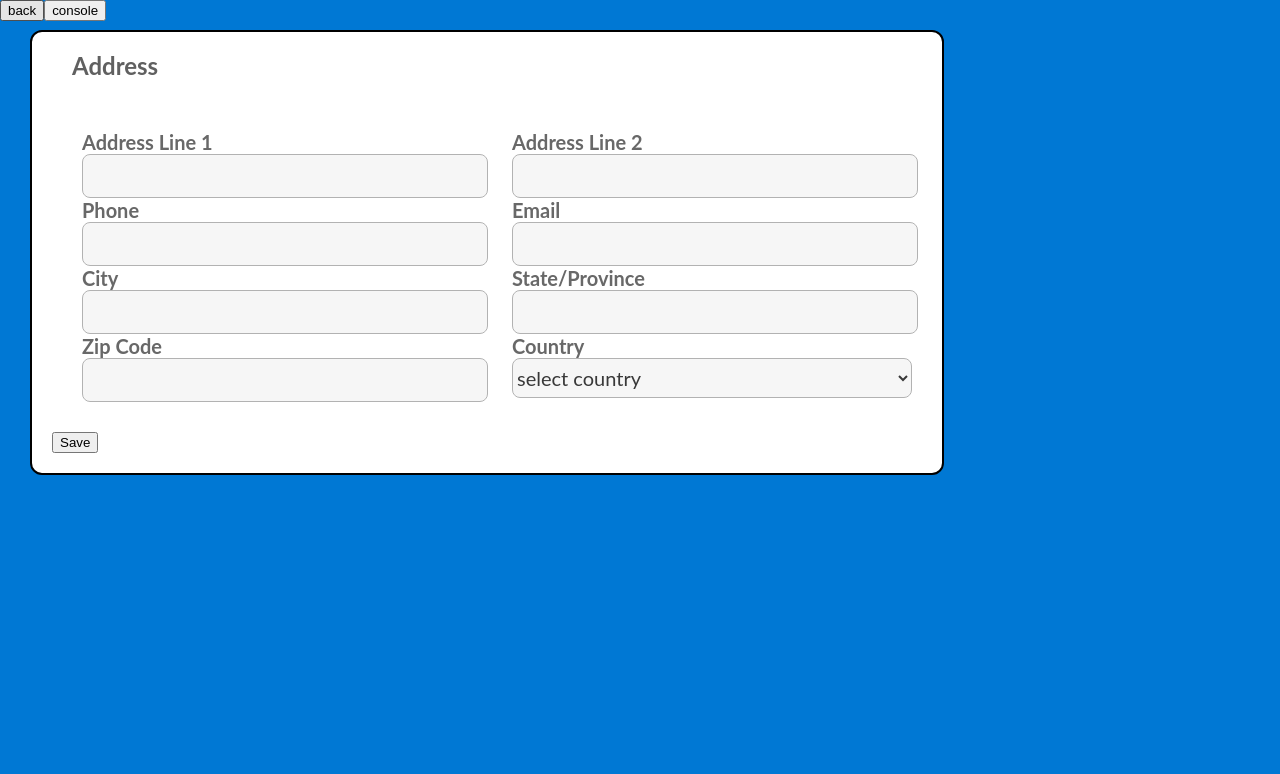
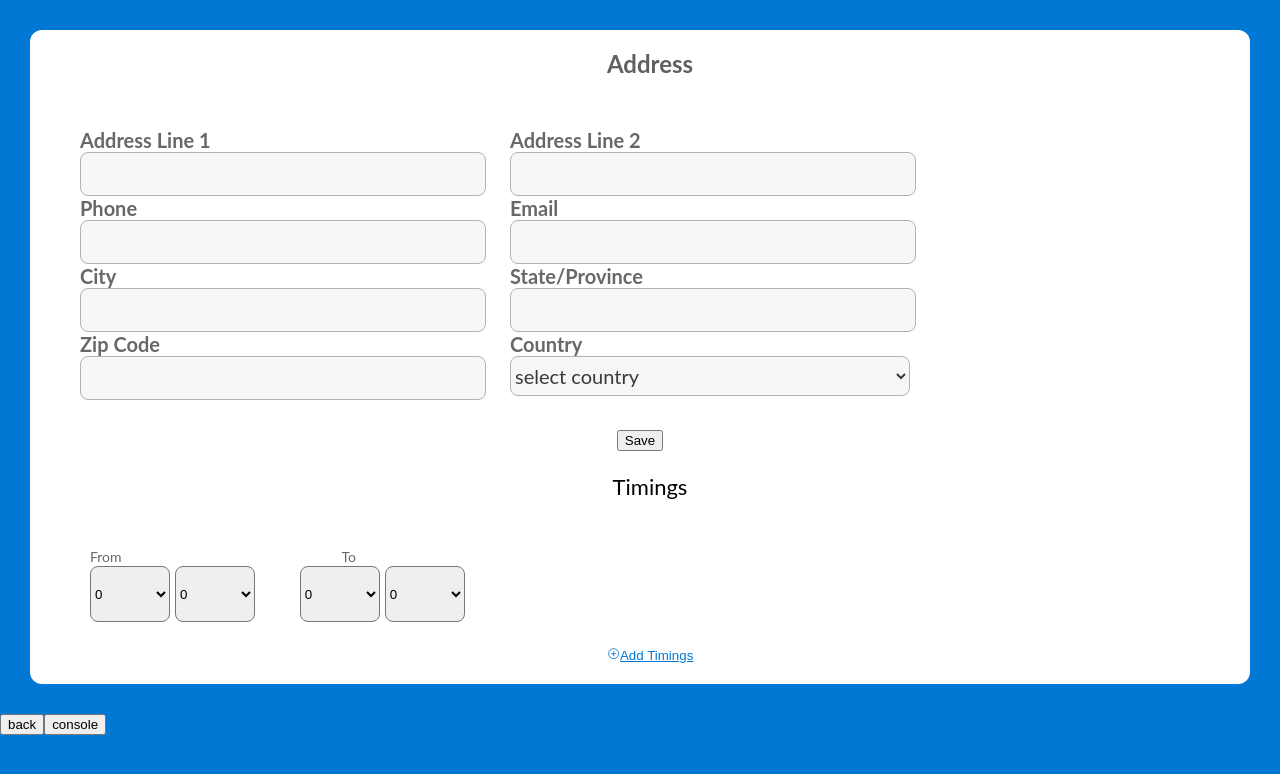
Before and after one commit to SwapnilWahile/Task3, a React (Create React App) app: page / in a window 1280 px wide. Both pictures are taken after a click on the button "Add Address & Timing". Shown: the top 774 px of the page. Built offline with nearby package versions, Linux system fonts and the light colour scheme.

Commit message:
linked time component in page 2

```diff
--- a/src/Page2.css
+++ b/src/Page2.css
@@ -1,8 +1,10 @@
 .rectangle{
+  text-align: center;
+  /* width: 1100px;
+  height: 500px; */
   padding: 20px;
-    border: 2px solid black;
   background-color: #FFFFFF ;
-    position: absolute;
+  /*position: absolute;
   /* top: 50px;
   left: 50px; */
   border-radius: 12px;
--- a/src/Page2.js
+++ b/src/Page2.js
@@ -1,4 +1,4 @@
-
+import Page3 from './Page2comp2';
 import React from "react";
 import "./Page2.css";
 import { useState } from "react";
@@ -200,6 +200,7 @@ function Input_Form({ isVisible, setIsVisible, index,setIndex ,obj ,count, setCo
                   <option value="JO">Jordan</option>
                 </select>
               </span>
+
             </p>
           </div>
           </div>
@@ -207,6 +208,7 @@ function Input_Form({ isVisible, setIsVisible, index,setIndex ,obj ,count, setCo
 
 
         </div>
+
         <button onClick={saveData}>Save</button>
         <div>
           {
@@ -224,7 +226,7 @@ function Input_Form({ isVisible, setIsVisible, index,setIndex ,obj ,count, setCo
 
         </div>
 
-
+        < Page3 />
       </div>
 
       <button onClick={handleClick}>back</button>
--- /dev/null
+++ b/src/Page2comp2.css
@@ -0,0 +1,28 @@
+.leftside{
+    width: 700px;
+    text-align: left;
+    font: normal normal bold 20px/24px Lato;
+    letter-spacing: 0px;
+    opacity: 1;
+    color: #686868;
+  }
+  #to
+  {
+    margin-left:215px;
+  }
+  #mar
+  {
+    margin-left:40px;
+  }
+  #button
+   {
+
+    background-color: transparent;
+    border: 0px solid white;
+    color:#0078D4;
+
+   }
+   #display
+   {
+    margin-left:20px;
+   }
--- /dev/null
+++ b/src/Page2comp2.js
@@ -0,0 +1,181 @@
+import './Page2comp2.css';
+import React, { useState } from 'react';
+import { IoCloseCircleOutline} from "react-icons/io5";
+import { IoAddCircleOutline } from "react-icons/io5";
+
+function Page5() {
+  const[array,setarray]=useState([]);
+  const [time,settime]=useState({from:"",to:""});
+  const selects =(e)=>
+  {
+    console.log(e.target.value)
+    console.log(e.target.id)
+    settime({...time,[e.target.id]:e.target.value});
+  }
+
+  const [hourarray,sethourarray]=useState([]);
+  for(let i=0;i<=12;i++)
+  {
+    hourarray.push(i)
+  }
+ const [minutearray,setminutearray]=useState([]);
+   for(let i=0;i<=60;i++)
+   {
+     minutearray.push(i)
+   }
+console.log(time)
+ return (
+<div>
+
+   <div  className="leftside" >
+      <label style={{font:'14px Lato',width:"46px",height: "24px", left: "348px"}}>From</label>  <label  id ="to" style={{font:'14px Lato',width:"21px",height: "24px", left: "599px"}}>To</label> <br/>
+                   <select  onChange={e=>selects(e)} style={{width:"80px",height: "56px",borderRadius: '8px'  }}>
+                   {
+                         hourarray.map((info) => {
+                                 return(
+                                   <option  id="from" value={info}>{info}</option>
+                                 )
+                                 }
+                           )
+                     }
+                   </select>{' '}
+                   <select onChange={e=>selects(e)} style={{width:"80px",height: "56px",borderRadius: '8px'}}>
+                   {
+                           minutearray.map((info) => {
+                                 return(
+                                   <option  name="from" value={info}>{info}</option>
+                                 )
+                                 }
+                           )
+                     }
+                   </select>{" "}
+
+                     <select onChange={e=>selects(e)} id="mar" style={{width:"80px",height: "56px" ,borderRadius: '8px' }}>
+                       {
+                             hourarray.map((info) => {
+                                     return(
+                                       <option  name="to" value={info}>{info}</option>
+                                     )
+                                     }
+                               )
+                         }
+                       </select>{' '}
+
+                   <select  onChange={e=>selects(e)} style={{width:"80px",height: "56px",borderRadius: '8px'}}>
+                   {
+                           minutearray.map((info) => {
+                                 return(
+                                   <option  name="to" value={info}>{info}</option>
+                                 )
+                                 }
+                           )
+                     }
+                   </select>{' '}
+
+                    <br/><br/>
+           </div>
+
+   </div>
+ )
+}
+function Page4() {
+
+   const [hourarray,sethourarray]=useState([]);
+   for(let i=0;i<=12;i++)
+   {
+     hourarray.push(i)
+   }
+  const [minutearray,setminutearray]=useState([]);
+    for(let i=0;i<=60;i++)
+    {
+      minutearray.push(i)
+    }
+  return (
+<div>
+
+    <div  className="leftside" >
+       <label style={{font:'14px Lato',width:"46px",height: "24px", left: "348px"}}>From</label>  <label  id ="to" style={{font:'14px Lato',width:"21px",height: "24px", left: "599px"}}>To</label> <br/>
+                    <select style={{width:"100px",height: "56px",borderRadius: '8px'}}>
+                    {
+                          hourarray.map((info) => {
+                                  return(
+                                    <option value={info}>{info}</option>
+                                  )
+                                  }
+                            )
+                      }
+                    </select>{' '}
+                    <select style={{width:"100px",height: "56px",borderRadius: '8px'}}>
+                    {
+                            minutearray.map((info) => {
+                                  return(
+                                    <option value={info}>{info}</option>
+                                  )
+                                  }
+                            )
+                      }
+                    </select>{" "}
+
+                      <select  id="mar" style={{width:"100px",height: "56px" ,borderRadius: '8px' }}>
+                        {
+                              hourarray.map((info) => {
+                                      return(
+                                        <option value={info}>{info}</option>
+                                      )
+                                      }
+                                )
+                          }
+                        </select>{' '}
+
+                    <select style={{width:"100px",height: "56px",borderRadius: '8px'}}>
+                    {
+                            minutearray.map((info) => {
+                                  return(
+                                    <option value={info}>{info}</option>
+                                  )
+                                  }
+                            )
+                      }
+                    </select>{' '}
+                    <button id="button" ><IoCloseCircleOutline color="#0078D4" /></button> <br/><br/>
+
+            </div>
+
+    </div>
+  )
+}
+
+
+//  export default function page3() {
+//    return (
+//      <div>
+
+//      </div>
+//    )
+//  }
+
+
+
+export default function Page3() {
+
+  const[time,setTime]=useState({from:"",to:""});
+    const[bolin,setbolin]=useState(true);
+    const handleclick = ()=>{
+        setbolin(false);
+     }
+
+  return (<div><div id ="display"><p style={{font:'22px Lato'}} >Timings</p><Page5/>{bolin ?
+    <div>
+
+   <button id="button" onClick={handleclick}><IoAddCircleOutline Add-Timing color="#0078D4" /><u>Add Timings</u></button>
+
+   </div>
+    : <span>
+    <Page4/> <button id="button" onClick={handleclick}><IoAddCircleOutline Add-Timing color="#0078D4" /><u>Add Timings</u></button>
+    </span>
+
+  }
+  </div>
+    </div>
+  )
+}
--- a/src/Try_change.js
+++ b/src/Try_change.js
@@ -1,6 +1,7 @@
 import React, {useState}  from 'react';
 import { FaEdit } from "react-icons/fa";
 import Input_Form, {datab} from './Page2';
+import Page3 from './Page2comp2';
 import './App.css';
 
 function App(){
@@ -48,7 +49,10 @@ function App(){
           <button id="pg1bt2" onClick={handleAdd}>Add Address & Timing</button>
         </div>
       </div>
-      :<Input_Form  isVisible={isVisible} setIsVisible={setIsVisible} index={index} setIndex={setIndex} obj={obj}/>
+      : <div>
+      <Input_Form  isVisible={isVisible} setIsVisible={setIsVisible} index={index} setIndex={setIndex} obj={obj}/>
+
+      </div>
     );
   }
 
```
Lines whose indentation alone changed are shown as unchanged.
